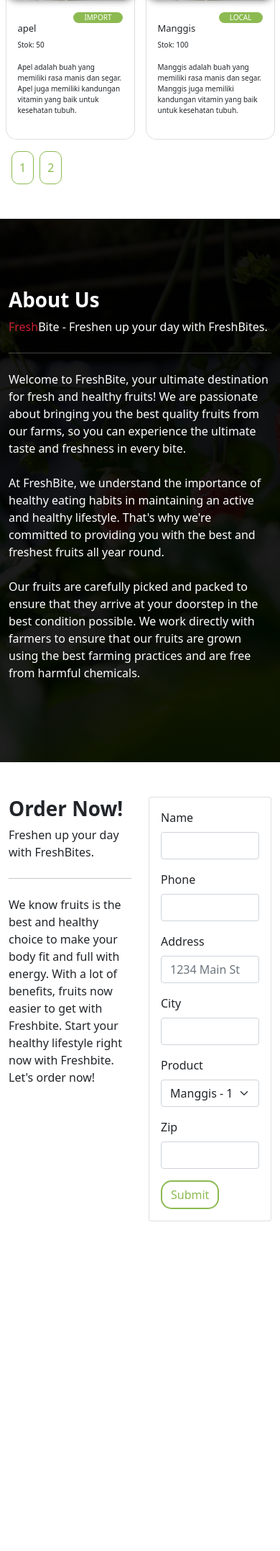
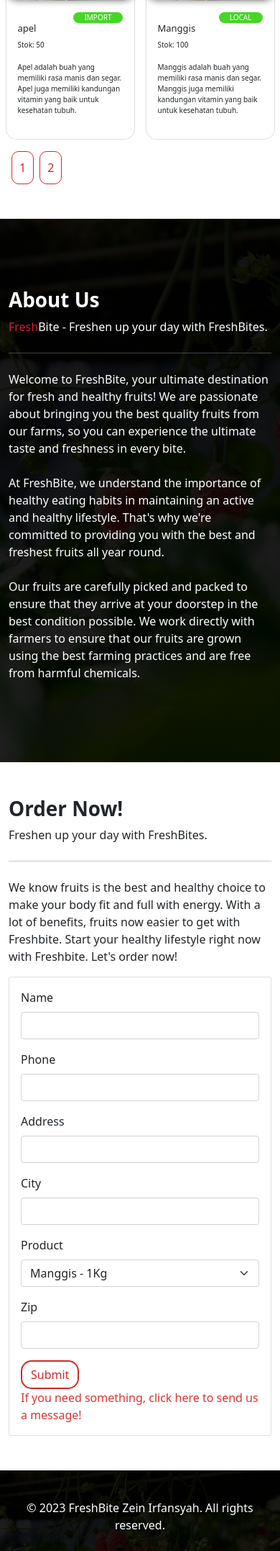
Before and after one commit to zeinirfansyah/codingTest-qbit, a PHP site: page / in a window 390 px wide. Shown: the part 1342-3497 px from the top of the page at 72% size. Before the commit the page ends 3039 px from the top, so only its background shows below. Run offline with PHP 8.4, Linux system fonts and the light colour scheme.

Commit message:
add: order, footer

```diff
--- /dev/null
+++ b/case3/config.php
@@ -0,0 +1,8 @@
+<?php
+$host = "localhost";
+$username = "root";
+$password = "";
+$database = "qbit_test";
+
+$conn = mysqli_connect($host, $username, $password, $database);
+?>
--- a/case3/css/style.css
+++ b/case3/css/style.css
@@ -1,8 +1,17 @@
+
+
+
 .navbar {
     background-color: #ffffff00 !important;
 }
 
 .navbar-brand span {
+    color: #c92031;
+    font-weight: bolder;
+}
+
+.askUs {
+    float: right;
     color: #c92031;
     font-weight: bolder;
 }
@@ -78,7 +87,7 @@
     border-radius: 20px;
     padding-left: 15px;
     padding-right: 15px;
-    background-color: #8CBA51;
+    background-color: #47d527;
     color: #fff;
 }
 
@@ -109,24 +118,32 @@
 }
 
   button.btn-orderNow {
-    border: 2px solid #8CBA51;
+    border: 2px solid #D52727;
     border-radius: 15px;
-    color: #8CBA51;
+    color: #D52727;
   }
 
     button.btn-orderNow:hover {
-        background-color: #8CBA51;
-        border: 2px solid #8CBA51;
+        background-color: #d52727;
+        border: 2px solid #d52727;
         border-radius: 15px;
         color: #fff;
     }
 
     .pagination-btn {
         background-color: #fff;
-        border: 1px solid #8CBA51;
+        border: 1px solid #D52727;
         padding: 10px;
         border-radius: 10px;
-        color: #8CBA51;
+        color: #D52727;
+    }
+
+    .footer {
+        background: linear-gradient(#000000ea, #000000e0), url(../assets/bg.jpg);
+        background-size: cover;
+        background-repeat: no-repeat;
+        color: #fff;
+        padding: 20px;
     }
 
 
--- a/case3/index.html
+++ b/case3/index.php
@@ -1,3 +1,26 @@
+<?php
+  include 'config.php';
+
+  if(isset($_POST['pesan'])) {
+    $nama_pemesan = $_POST['nama_pemesan'];
+    $no_hp_pemesan = $_POST['no_hp_pemesan'];
+    $alamat_pemesan = $_POST['alamat_pemesan'];
+    $kota_asal_pemesan = $_POST['kota_asal_pemesan'];
+    $produk_dipesan = $_POST['produk_dipesan'];
+    $kode_pos_pemesan = $_POST['kode_pos_pemesan'];
+
+    $sql = mysqli_query($conn, "INSERT INTO orders VALUES (null, '$nama_pemesan', '$no_hp_pemesan', '$alamat_pemesan', '$kota_asal_pemesan', '$produk_dipesan', '$kode_pos_pemesan')");
+    if($sql) {
+      echo "<script>alert('Pesanan berhasil dikirim. Terima kasih atas pesanan anda.');window.location='index.php';</script>";
+    } else {
+      echo "<script>alert('Pesanan gagal dikirim. Silahkan coba lagi.');</script>";
+    }
+
+  }
+
+
+?>
+
 <!doctype html>
 <html lang="en">
   <head>
@@ -141,42 +164,45 @@
             We know fruits is the best and healthy choice to make your body fit and full with energy. With a lot of benefits, fruits now easier to get with Freshbite. Start your healthy lifestyle right now with Freshbite. Let's order now!
           </p>
         </div>
+    </div>
+    <div class="row">
       <div class="col">
-          <div class="card w-100">
+        <div class="card w-100 mb-5">
           <div class="card-body">
-              <form class="row g-3">
+            <form class="row g-3" action="" method="post">
               <div class="col-md-6">
-                  <label for="namaLengkap" class="form-label">Name</label>
-                  <input type="text" class="form-control" id="namaLengkap">
+                <label for="nama_pemesan" class="form-label">Name</label>
+                <input type="text" class="form-control" id="nama_pemesan" name="nama_pemesan">
               </div>
               <div class="col-md-6">
-                  <label for="noTelepon" class="form-label">Phone</label>
-                  <input type="text" class="form-control" id="noTelepon">
+                <label for="no_hp_pemesan" class="form-label">Phone</label>
+                <input type="text" class="form-control" id="no_hp_pemesan" name="no_hp_pemesan">
               </div>
               <div class="col-12">
-                  <label for="alamatLengkap" class="form-label">Address</label>
-                  <input type="text" class="form-control" id="alamatLengkap" placeholder="1234 Main St">
+                <label for="alamat_pemesan" class="form-label">Address</label>
+                <input type="text" class="form-control" id="alamat_pemesan"  name="alamat_pemesan">
               </div>
               <div class="col-md-6">
-                  <label for="kota" class="form-label">City</label>
-                  <input type="text" class="form-control" id="kota">
+                <label for="kota_asal_pemesan" class="form-label">City</label>
+                <input type="text" class="form-control" id="kota_asal_pemesan" name="kota_asal_pemesan">
               </div>
               <div class="col-md-4">
-                  <label for="choosen-product" class="form-label">Product</label>
-                  <select id="choosen-product" class="form-select">
-                    <option selected>Manggis - 1Kg</option>
-                    <option>Aple - 1Kg</option>
-                    <option>Jeruk - 1Kg</option>
-                    <option>Strawberry - 1Kg</option>
+                <label for="produk_dipesan" class="form-label">Product</label>
+                <select id="produk_dipesan" class="form-select" name="produk_dipesan">
+                  <option selected value="Manggis 1kg">Manggis - 1Kg</option>
+                  <option value="Aple 1kg">Aple - 1Kg</option>
+                  <option value="Jeruk 1kg">Jeruk - 1Kg</option>
+                  <option value="Strawberry 1kg">Strawberry - 1Kg</option>
                 </select>
               </div>
               <div class="col-md-2">
-                  <label for="kodePOS" class="form-label">Zip</label>
-                  <input type="text" class="form-control" id="kodePOS">
+                <label for="kode_pos_pemesan" class="form-label">Zip</label>
+                <input type="text" class="form-control" id="kode_pos_pemesan" name="kode_pos_pemesan">
               </div>
               <!-- Button Submit -->
               <div class="col-12">
-                  <button type="submit" class="btn btn-orderNow">Submit</button>
+                <button type="submit" name="pesan" class="btn btn-orderNow">Submit</button>
+                <a href="https://wa.me/1XXXXXXXXXX?text=I'm%20interested%20in%20your%20product" target="_blank" class="float-end" style="text-decoration: none; color: #d53535;">If you need something, click here to send us a message!</a>
             </form>
           </div>
         </div>
@@ -184,7 +210,35 @@
     </div>
     </div>
   </section>
-
+  <section class="footer py-4">
+    <div class="container">
+      <div class="row d-none d-lg-flex">
+        <div class="col-lg-4">
+          <h5><span>About Us</span></h5>
+          <p>
+            FreshBite is a fruit delivery service that provides you with the best and freshest fruits all year round. We work directly with farmers to ensure that our fruits are grown using the best farming practices and are free from harmful chemicals.
+          </p>
+        </div>
+        <div class="col-lg-4">
+          <h5><span>Contact Us</span></h5>
+          <p>Sleman<br> Yogyakarta, Indonesia 47813<br> Email: freshbite@example.com<br> Phone: +62895613xxxxxxx</p>
+        </div>
+        <div class="col-lg-4">
+          <h5><span>Connect With Us</span></h5>
+          <ul class="list-unstyled">
+            <li><a href="#" class="text-white"><i class="fab fa-facebook fa-lg me-2"></i>Facebook</a></li>
+            <li><a href="#" class="text-white"><i class="fab fa-twitter fa-lg me-2"></i>Twitter</a></li>
+            <li><a href="#" class="text-white"><i class="fab fa-instagram fa-lg me-2"></i>Instagram</a></li>
+          </ul>
+        </div>
+      </div>
+      <div class="row mt-3">
+        <div class="col-lg-12 text-center">
+          <p class="mb-0">&copy; 2023 FreshBite Zein Irfansyah. All rights reserved.</p>
+        </div>
+      </div>
+    </div>
+</section>
 
   <script src="js/functions.js"></script>
     <!--Bootstrap Bundle with Popper -->
```
Lines whose indentation alone changed are shown as unchanged.
